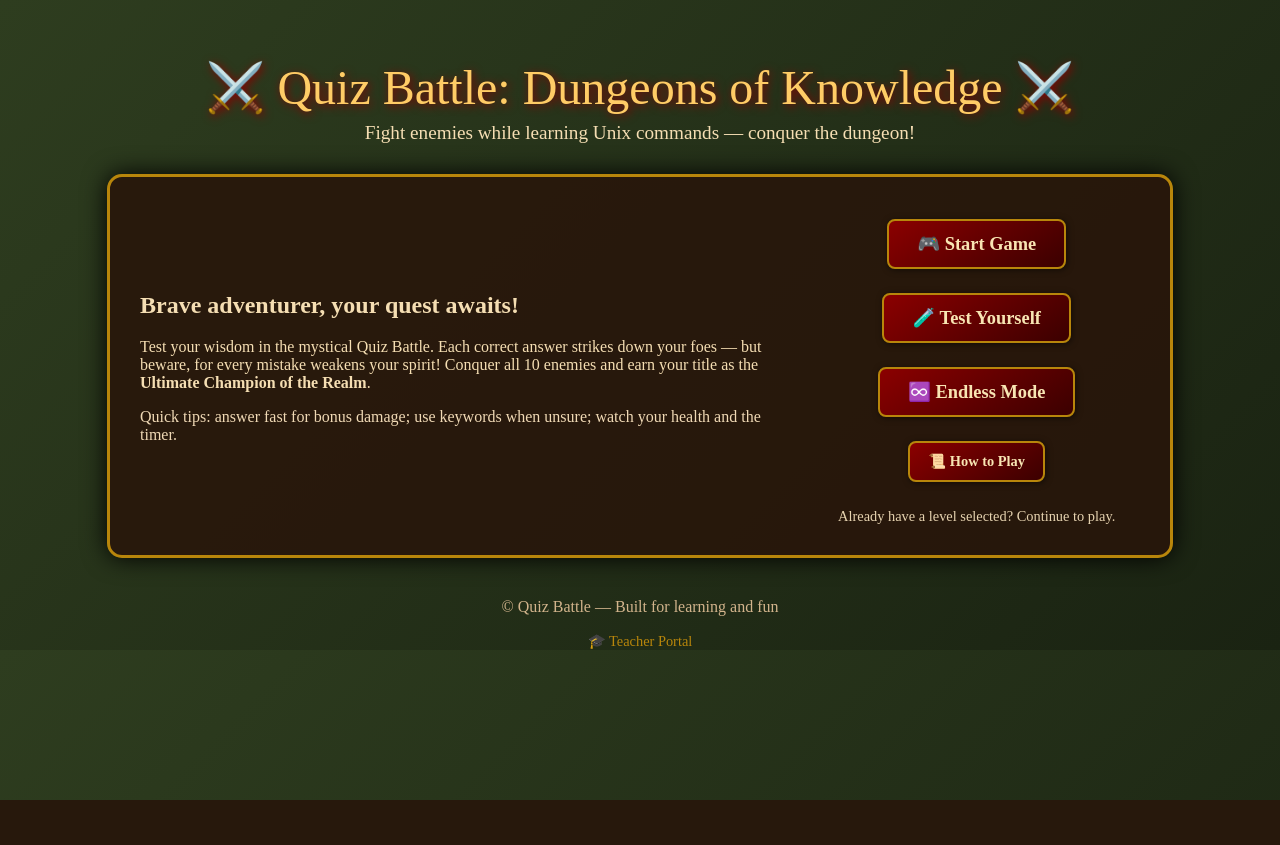
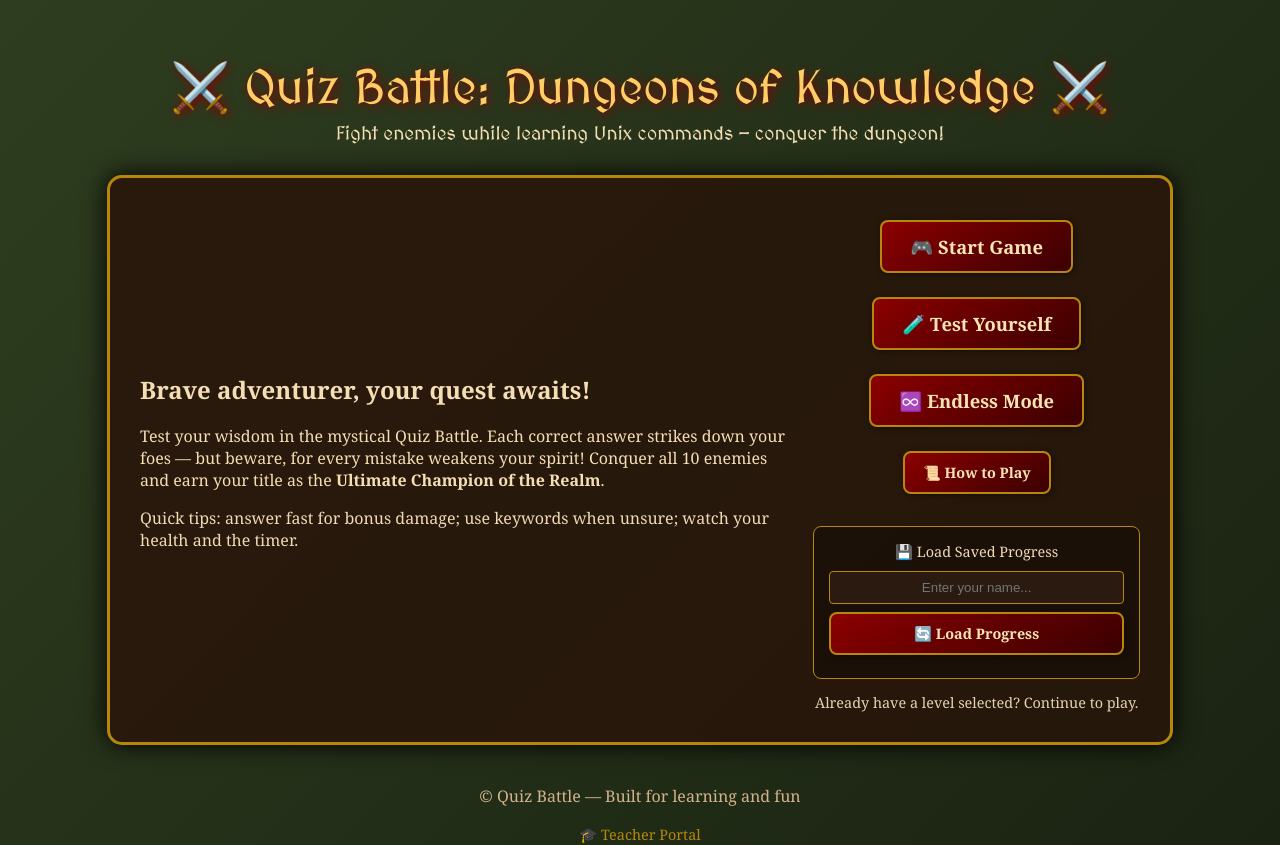
Before and after one commit to mendozaJacob/technical-project-prototype, a Flask app: page / in a window 1280 px wide. Before the commit the page ends 800 px from the top, so only its background shows below. Run offline with Flask 3, Linux system fonts and the light colour scheme; some libraries are stand-ins or nearby versions.

Commit message:
Implement fully functional auto-save system
 Features Added:
- Auto-save player progress after each question answered
- Auto-save after level selection and completion
- Auto-save during timeout scenarios
- Load saved progress functionality on home page
- AJAX endpoint to check for existing saves
- 24-hour expiration for auto-saves

 Technical Details:
- Added auto_save_progress() function with JSON file storage
- Added load_auto_save_progress() function
- Added /load_progress and /check_auto_save routes
- Updated index.html with load progress interface
- Auto-saves include: score, HP, level, progress, lives, timestamp

 Testing:
- Comprehensive test confirms all functionality works
- Auto-save respects settings toggle (currently enabled)
- Saves to data/autosave_[playername].json format
- Handles missing files and old saves gracefully

```diff
--- a/app.py
+++ b/app.py
@@ -462,6 +462,65 @@ def save_leaderboard(player_name, score, total_time, correct_answers, wrong_answ
 
     with open(LEADERBOARD_FILE, "w", encoding="utf-8") as f:
         json.dump(leaderboard, f, indent=4)
+
+# Auto-save functionality
+def auto_save_progress():
+    """Auto-save player progress if enabled in settings"""
+    settings = get_current_game_settings()
+    if not settings.get('auto_save', True):
+        return
+
+    # Only save if we have meaningful progress to save
+    if not session.get('player_name') or not session.get('selected_level'):
+        return
+
+    try:
+        progress_data = {
+            'player_name': session.get('player_name', 'Anonymous'),
+            'selected_level': session.get('selected_level'),
+            'score': session.get('score', 0),
+            'player_hp': session.get('player_hp', 100),
+            'enemy_hp': session.get('enemy_hp', 50),
+            'q_index': session.get('q_index', 0),
+            'correct_answers': session.get('correct_answers', 0),
+            'wrong_answers': session.get('wrong_answers', 0),
+            'highest_unlocked': session.get('highest_unlocked', 1),
+            'lives_remaining': session.get('lives_remaining'),
+            'lives_enabled': session.get('lives_enabled', False),
+            'level_completed': session.get('level_completed', False),
+            'timestamp': time.time()
+        }
+
+        # Save to auto-save file
+        auto_save_file = f"data/autosave_{session.get('player_name', 'anonymous')}.json"
+        os.makedirs('data', exist_ok=True)
+        with open(auto_save_file, 'w', encoding='utf-8') as f:
+            json.dump(progress_data, f, indent=2)
+
+        print(f"Auto-saved progress for {session.get('player_name')}")
+
+    except Exception as e:
+        print(f"Auto-save failed: {e}")
+
+def load_auto_save_progress(player_name):
+    """Load auto-saved progress for a player"""
+    try:
+        auto_save_file = f"data/autosave_{player_name}.json"
+        if not os.path.exists(auto_save_file):
+            return None
+
+        with open(auto_save_file, 'r', encoding='utf-8') as f:
+            progress_data = json.load(f)
+
+        # Check if save is recent (within 24 hours)
+        if time.time() - progress_data.get('timestamp', 0) > 86400:
+            return None
+
+        return progress_data
+
+    except Exception as e:
+        print(f"Failed to load auto-save: {e}")
+        return None
 
 # Define the function to get questions for a specific level
 def get_questions_for_level(level_number, levels):
@@ -530,6 +589,9 @@ def select_level():
             session['enemy_index'] = int(novice_idx)
         except Exception:
             session['enemy_index'] = 0
+        # Auto-save initial game state
+        auto_save_progress()
+
         # After the player selects a level, send them to choose their character
         return redirect(url_for('choose_character'))
 
@@ -725,6 +787,10 @@ def game():
             session['q_index'] += 1
             session["level_start_time"] = time.time()  # Reset timer for the next question
             session["current_timer"] = max(10, session.get("current_timer", 55) - 5)  # Deduct 5s for next question, min 10s
+
+            # Auto-save progress after timeout
+            auto_save_progress()
+
             return redirect(url_for('feedback'))
 
     if request.method == 'POST':
@@ -800,6 +866,9 @@ def game():
                 session['feedback'] = f"❌ Incorrect!<br><br>💡 {question_feedback}"
                 session["current_timer"] = max(10, session.get("current_timer", 55) - 5)  # Deduct 5s from timer for next question, min 10s
                 session['wrong_answers'] = session.get('wrong_answers', 0) + 1  # Track wrong answers
+
+        # Auto-save progress after each question
+        auto_save_progress()
 
         # Reset timer for the next question
         session['level_start_time'] = time.time()
@@ -891,6 +960,9 @@ def result():
         prev_highest = session.get('highest_unlocked', 1)
         if next_level > prev_highest:
             session['highest_unlocked'] = next_level
+
+        # Auto-save progress after level completion
+        auto_save_progress()
 
         # Advance the enemy_index so a new enemy appears after each completed level
         try:
@@ -1362,6 +1434,59 @@ def set_name():
     # Return to the referring page (or index)
     return redirect(request.referrer or url_for('index'))
 
+@app.route('/load_progress', methods=['POST'])
+def load_progress():
+    """Load auto-saved progress for a player"""
+    player_name = request.form.get('player_name', '').strip()
+    if not player_name:
+        return redirect(url_for('index'))
+
+    settings = get_current_game_settings()
+    if not settings.get('auto_save', True):
+        return redirect(url_for('index'))
+
+    progress_data = load_auto_save_progress(player_name)
+    if progress_data:
+        # Restore session state from auto-save
+        session['player_name'] = progress_data['player_name']
+        session['selected_level'] = progress_data['selected_level']
+        session['score'] = progress_data['score']
+        session['player_hp'] = progress_data['player_hp']
+        session['enemy_hp'] = progress_data['enemy_hp']
+        session['q_index'] = progress_data['q_index']
+        session['correct_answers'] = progress_data['correct_answers']
+        session['wrong_answers'] = progress_data['wrong_answers']
+        session['highest_unlocked'] = progress_data['highest_unlocked']
+        session['lives_remaining'] = progress_data.get('lives_remaining')
+        session['lives_enabled'] = progress_data.get('lives_enabled', False)
+        session['level_completed'] = progress_data.get('level_completed', False)
+
+        # Reset timing info for current session
+        session["level_start_time"] = time.time()
+        session["game_start_time"] = time.time()
+        session['current_timer'] = 55
+
+        flash('Progress loaded successfully!', 'success')
+        return redirect(url_for('choose_character'))
+    else:
+        flash('No saved progress found or save file too old.', 'error')
+        return redirect(url_for('index'))
+
+@app.route('/check_auto_save/<player_name>')
+def check_auto_save(player_name):
+    """Check if auto-save exists for a player (AJAX endpoint)"""
+    settings = get_current_game_settings()
+    if not settings.get('auto_save', True):
+        return jsonify({'exists': False})
+
+    progress_data = load_auto_save_progress(player_name)
+    return jsonify({
+        'exists': progress_data is not None,
+        'level': progress_data['selected_level'] if progress_data else None,
+        'score': progress_data['score'] if progress_data else None,
+        'timestamp': progress_data['timestamp'] if progress_data else None
+    })
+
 # =============== TEACHER PORTAL ROUTES ===============
 
 @app.route('/teacher/login', methods=['GET', 'POST'])
--- a/data/game_settings.json
+++ b/data/game_settings.json
@@ -1,7 +1,24 @@
 {
-  "timeout_behavior": "fail",
   "base_player_hp": 100,
+  "base_enemy_hp": 100,
   "base_damage": 10,
+  "question_time_limit": 30,
+  "questions_per_level": 10,
+  "points_correct": 10,
+  "points_wrong": 5,
+  "speed_bonus": true,
+  "level_bonus": 20,
+  "adaptive_difficulty": false,
+  "min_accuracy": 70,
   "lives_system": false,
-  "question_time_limit": 30
+  "max_lives": 3,
+  "sound_effects": false,
+  "show_timer": true,
+  "show_progress": true,
+  "animation_speed": "normal",
+  "debug_mode": false,
+  "analytics_enabled": true,
+  "auto_save": true,
+  "session_timeout": 30,
+  "timeout_behavior": "fail"
 }
--- a/templates/index.html
+++ b/templates/index.html
@@ -4,11 +4,12 @@
     <meta charset="UTF-8">
     <meta name="viewport" content="width=device-width, initial-scale=1.0">
     <title>Quiz Battle — Home</title>
+    <link href="https://fonts.googleapis.com/css2?family=MedievalSharp&display=swap" rel="stylesheet">
     <link rel="stylesheet" href="{{ url_for('static', filename='style.css') }}">
     <style>
         /* Merge of home + index styles */
         body {
-            font-family: 'Times New Roman', Times, serif;
+            font-family: 'Georgia', serif;
             /* Use the same gradient/color as the main stylesheet instead of an image */
             background: linear-gradient(135deg, #2e3d1f 0%, #1a2312 100%);
             color: #f8e5b3;
@@ -25,10 +26,10 @@
             font-size: 3em;
             color: #ffcc66;
             text-shadow: 2px 2px 10px #8b0000;
-            font-family: 'Times New Roman', Times, serif;
+            font-family: 'MedievalSharp', cursive;
         }
         .tagline {
-            font-family: 'Times New Roman', Times, serif;
+            font-family: 'MedievalSharp', cursive;
             font-size: 1.2em;
             color: #f5deb3;
             margin-top: 6px;
@@ -100,6 +101,18 @@
             <a href="{{ url_for('test_yourself', new=1) }}" class="btn">🧪 Test Yourself</a>
             <a href="{{ url_for('endless') }}" class="btn">♾️ Endless Mode</a>
             <a href="{{ url_for('howto') }}" class="btn small">📜 How to Play</a>
+
+            <!-- Auto-save Load Progress Section -->
+            <div id="auto-save-section" style="margin-top: 20px; padding: 15px; background: rgba(0,0,0,0.3); border-radius: 8px; border: 1px solid #b8860b;">
+                <div style="color: #f0d9b5; margin-bottom: 10px; font-size: 0.9em;">💾 Load Saved Progress</div>
+                <form onsubmit="loadProgress(event)" style="display: flex; flex-direction: column; gap: 8px;">
+                    <input type="text" id="player-name-input" placeholder="Enter your name..."
+                           style="padding: 8px; border-radius: 4px; border: 1px solid #b8860b; background: #2a1a0f; color: #f0d9b5; text-align: center;">
+                    <button type="submit" class="btn small" style="margin: 0;">🔄 Load Progress</button>
+                </form>
+                <div id="save-status" style="margin-top: 8px; font-size: 0.8em; color: #d0d0d0;"></div>
+            </div>
+
             <div style="margin-top:14px; font-size:0.9em; color:#e6d3b0;">Already have a level selected? Continue to play.</div>
         </div>
     </div>
@@ -112,5 +125,52 @@
             </a>
         </div>
     </footer>
+
+    <script>
+        // Auto-save functionality
+        function loadProgress(event) {
+            event.preventDefault();
+            const playerName = document.getElementById('player-name-input').value.trim();
+            if (!playerName) {
+                document.getElementById('save-status').textContent = 'Please enter your name first.';
+                return;
+            }
+
+            // Check if auto-save exists first
+            fetch(`/check_auto_save/${encodeURIComponent(playerName)}`)
+                .then(response => response.json())
+                .then(data => {
+                    if (data.exists) {
+                        const saveDate = new Date(data.timestamp * 1000).toLocaleString();
+                        if (confirm(`Found saved progress!\nLevel: ${data.level}\nScore: ${data.score}\nSaved: ${saveDate}\n\nDo you want to load this progress?`)) {
+                            // Create form and submit to load progress
+                            const form = document.createElement('form');
+                            form.method = 'POST';
+                            form.action = '/load_progress';
+
+                            const input = document.createElement('input');
+                            input.type = 'hidden';
+                            input.name = 'player_name';
+                            input.value = playerName;
+
+                            form.appendChild(input);
+                            document.body.appendChild(form);
+                            form.submit();
+                        }
+                    } else {
+                        document.getElementById('save-status').textContent = 'No saved progress found for this name.';
+                    }
+                })
+                .catch(error => {
+                    document.getElementById('save-status').textContent = 'Error checking for saved progress.';
+                    console.error('Error:', error);
+                });
+        }
+
+        // Check if player name input changes
+        document.getElementById('player-name-input').addEventListener('input', function() {
+            document.getElementById('save-status').textContent = '';
+        });
+    </script>
 </body>
 </html>
```
